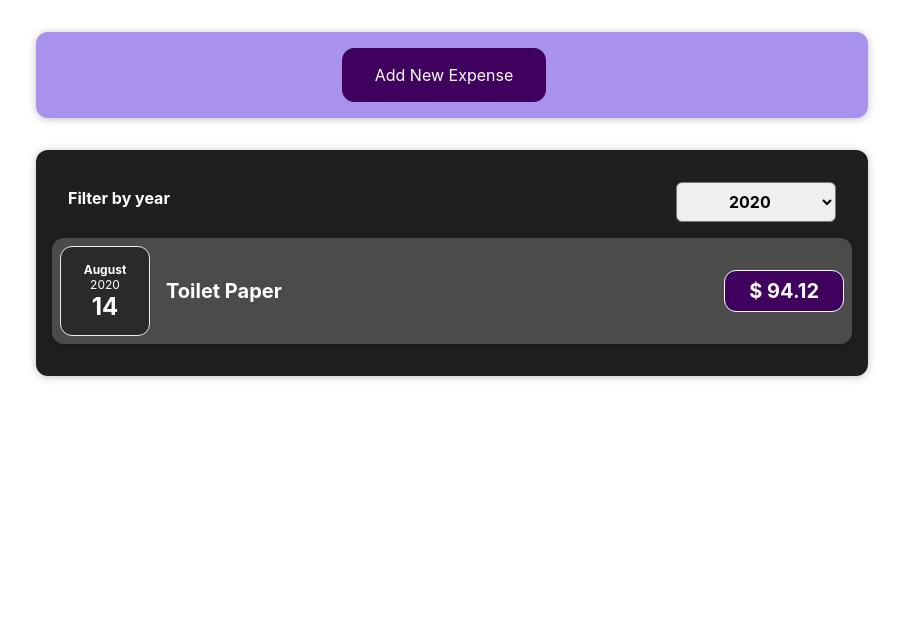
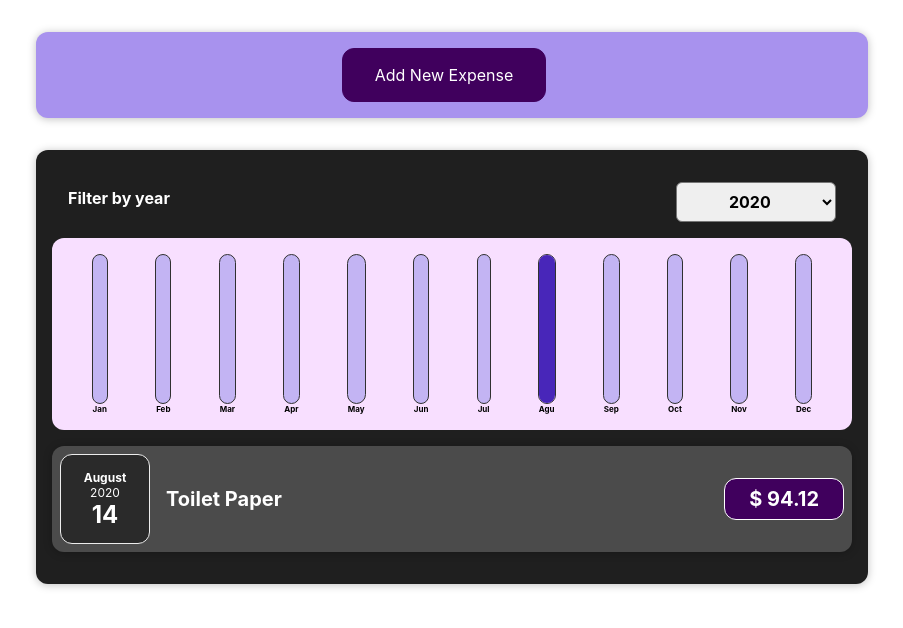
Before and after one commit to Francisco-BT/react-complete-guide, a React (Create React App) app: page / in a window 1280 px wide. Shown: the top 628 px of the page, without its empty margins (188-1091 px from the left). Built offline with nearby package versions, Linux system fonts and the light colour scheme.

Commit message:
feat: add ExpenseChart component

```diff
--- /dev/null
+++ b/src/Chart/Char.css
@@ -0,0 +1,9 @@
+.chart {
+  padding: 1rem;
+  border-radius: 12px;
+  background-color: #f8dfff;
+  text-align: center;
+  display: flex;
+  justify-content: space-around;
+  height: 10rem;
+}
--- /dev/null
+++ b/src/Chart/Chart.js
@@ -0,0 +1,24 @@
+import React from "react";
+
+import ChartBar from "./ChartBar";
+import "./Char.css";
+
+const Chart = (props) => {
+  const dataPointValues = props.dataPoints.map((dataPoint) => dataPoint.value);
+  const totalMaximum = Math.max(...dataPointValues);
+
+  return (
+    <div className="chart">
+      {props.dataPoints.map((dataPoint) => (
+        <ChartBar
+          key={dataPoint.label}
+          value={dataPoint.value}
+          maxValue={totalMaximum}
+          label={dataPoint.label}
+        />
+      ))}
+    </div>
+  );
+};
+
+export default Chart;
--- /dev/null
+++ b/src/Chart/ChartBar.css
@@ -0,0 +1,30 @@
+.chart-bar {
+  height: 100%;
+  display: flex;
+  flex-direction: column;
+  align-items: center;
+}
+
+.chart-bar__inner {
+  height: 100%;
+  width: 100%;
+  border: 1px solid #313131;
+  border-radius: 12px;
+  background-color: #c3b4f3;
+  overflow: hidden;
+  display: flex;
+  flex-direction: column;
+  justify-content: flex-end;
+}
+
+.chart-bar__fill {
+  background-color: #4826b9;
+  width: 100%;
+  transition: all 0.3s ease-out;
+}
+
+.chart-bar__label {
+  font-weight: bold;
+  font-size: 0.5rem;
+  text-align: center;
+}
--- /dev/null
+++ b/src/Chart/ChartBar.js
@@ -0,0 +1,25 @@
+import React from "react";
+
+import "./ChartBar.css";
+
+const ChartBar = (props) => {
+  let barFillHeight = "0%";
+
+  if (props.maxValue > 0) {
+    barFillHeight = Math.round((props.value / props.maxValue) * 100) + "%";
+  }
+
+  return (
+    <div className="chart-bar">
+      <div className="chart-bar__inner">
+        <div
+          className="chart-bar__fill"
+          style={{ height: barFillHeight }}
+        ></div>
+      </div>
+      <div className="chart-bar__label">{props.label}</div>
+    </div>
+  );
+};
+
+export default ChartBar;
--- a/src/components/Expenses/Expenses.js
+++ b/src/components/Expenses/Expenses.js
@@ -4,6 +4,7 @@ import Card from "../UI/Card";
 import ExpensesList from "./ExpensesList";
 import ExpensesFilter from "./ExpensesFilter";
 import "./Expenses.css";
+import ExpensesChart from "./ExpensesChart";
 
 function Expenses(props) {
   const [filteredYear, setFilteredYear] = useState("2020");
@@ -22,6 +23,7 @@ function Expenses(props) {
         selectedYear={filteredYear}
         onChangeFilter={filterChangeHandler}
       />
+      <ExpensesChart expenses={filteredExpenses} />
       <ExpensesList items={filteredExpenses} />
     </Card>
   );
--- /dev/null
+++ b/src/components/Expenses/ExpensesChart.js
@@ -0,0 +1,29 @@
+import React from "react";
+
+import Chart from "../../Chart/Chart";
+
+const ExpensesChart = (props) => {
+  const chartDataPoints = [
+    { label: "Jan", value: 0 },
+    { label: "Feb", value: 0 },
+    { label: "Mar", value: 0 },
+    { label: "Apr", value: 0 },
+    { label: "May", value: 0 },
+    { label: "Jun", value: 0 },
+    { label: "Jul", value: 0 },
+    { label: "Agu", value: 0 },
+    { label: "Sep", value: 0 },
+    { label: "Oct", value: 0 },
+    { label: "Nov", value: 0 },
+    { label: "Dec", value: 0 },
+  ];
+
+  for (const expense of props.expenses) {
+    const expenseMonth = expense.date.getMonth();
+    chartDataPoints[expenseMonth].value += expense.amount;
+  }
+
+  return <Chart dataPoints={chartDataPoints} />;
+};
+
+export default ExpensesChart;
--- a/src/components/NewExpense/NewExpense.js
+++ b/src/components/NewExpense/NewExpense.js
@@ -13,7 +13,7 @@ const NewExpense = (props) => {
     };
 
     props.onAddExpense(expenseData);
-    setIsEditing(false)
+    setIsEditing(false);
   };
 
   const cancelHandler = () => {
```
